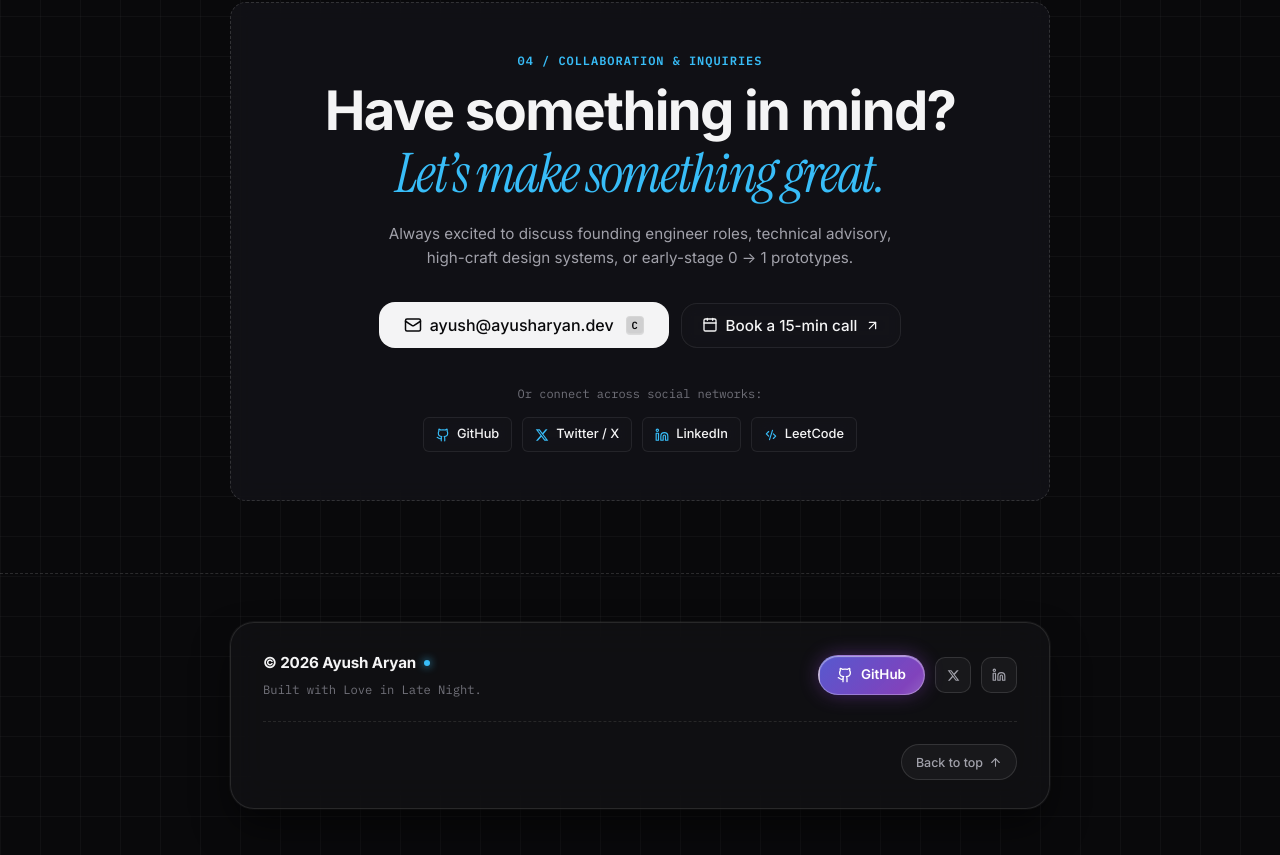
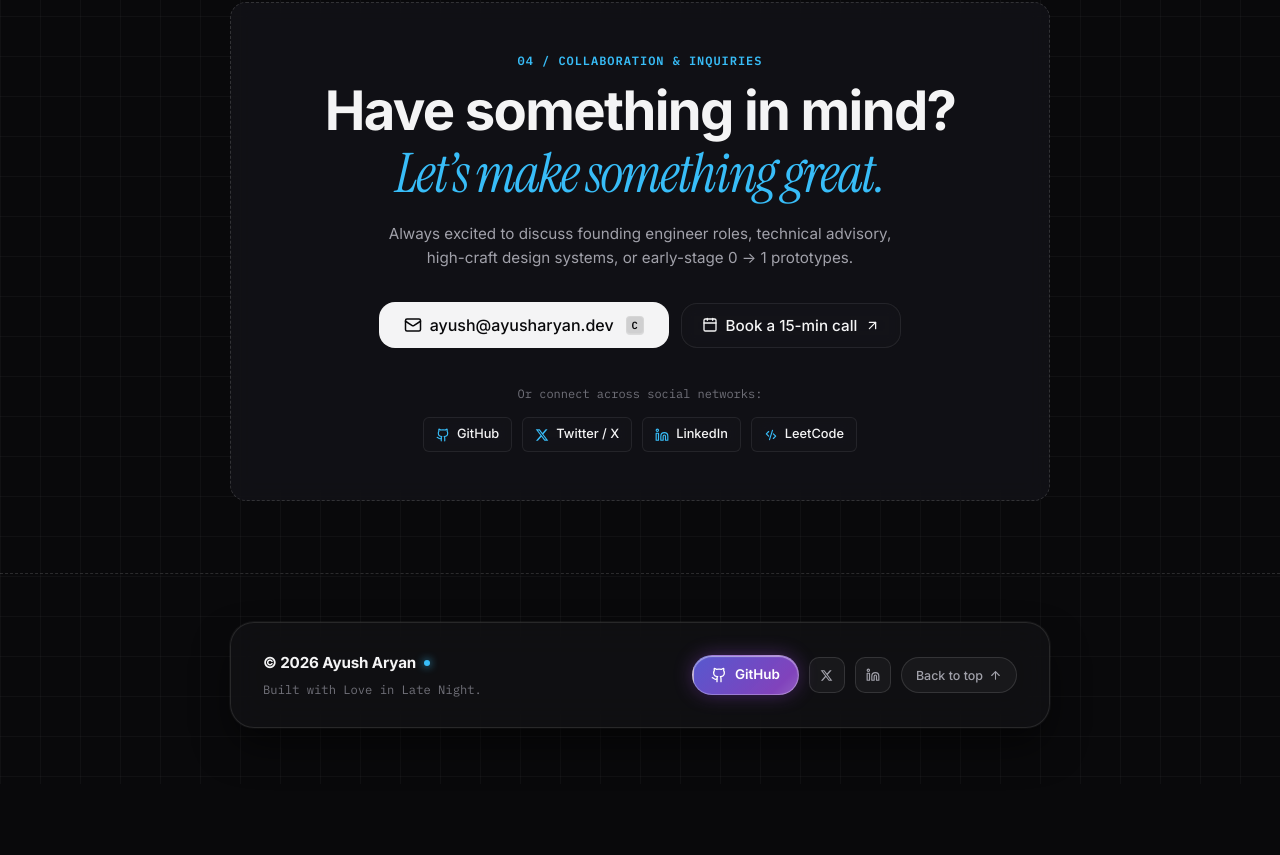
Before and after one commit to ayusharyaneth/Ayush, a React (Vite) app: page / in a window 1280 px wide. Shown: the part 4744-5599 px from the top of the page. After the commit the page ends 5528 px from the top, so only its background shows below. Built offline with nearby package versions, Linux system fonts and the light colour scheme.

Commit message:
Auto sync portfolio: 2026-10-13 22:31:54

```diff
--- a/src/components/Footer.jsx
+++ b/src/components/Footer.jsx
@@ -78,14 +78,8 @@ export default function Footer({ personal = {}, socials = [] }) {
               >
                 <LinkedinIcon size={14} />
               </a>
-            </div>
-          </div>
 
-          {/* Card Subtle Divider */}
-          <div className="footer-card-divider" />
-
-          {/* Secondary Bottom Row: Back to top button */}
-          <div className="footer-secondary-row" style={{ justifyContent: 'flex-end' }}>
+              {/* Back to Top Button right beside LinkedIn */}
               <button
                 onClick={scrollToTop}
                 onMouseEnter={() => sound.playHover()}
@@ -99,6 +93,7 @@ export default function Footer({ personal = {}, socials = [] }) {
             </div>
           </div>
         </div>
+      </div>
     </footer>
   );
 }
```
Lines whose indentation alone changed are shown as unchanged.
